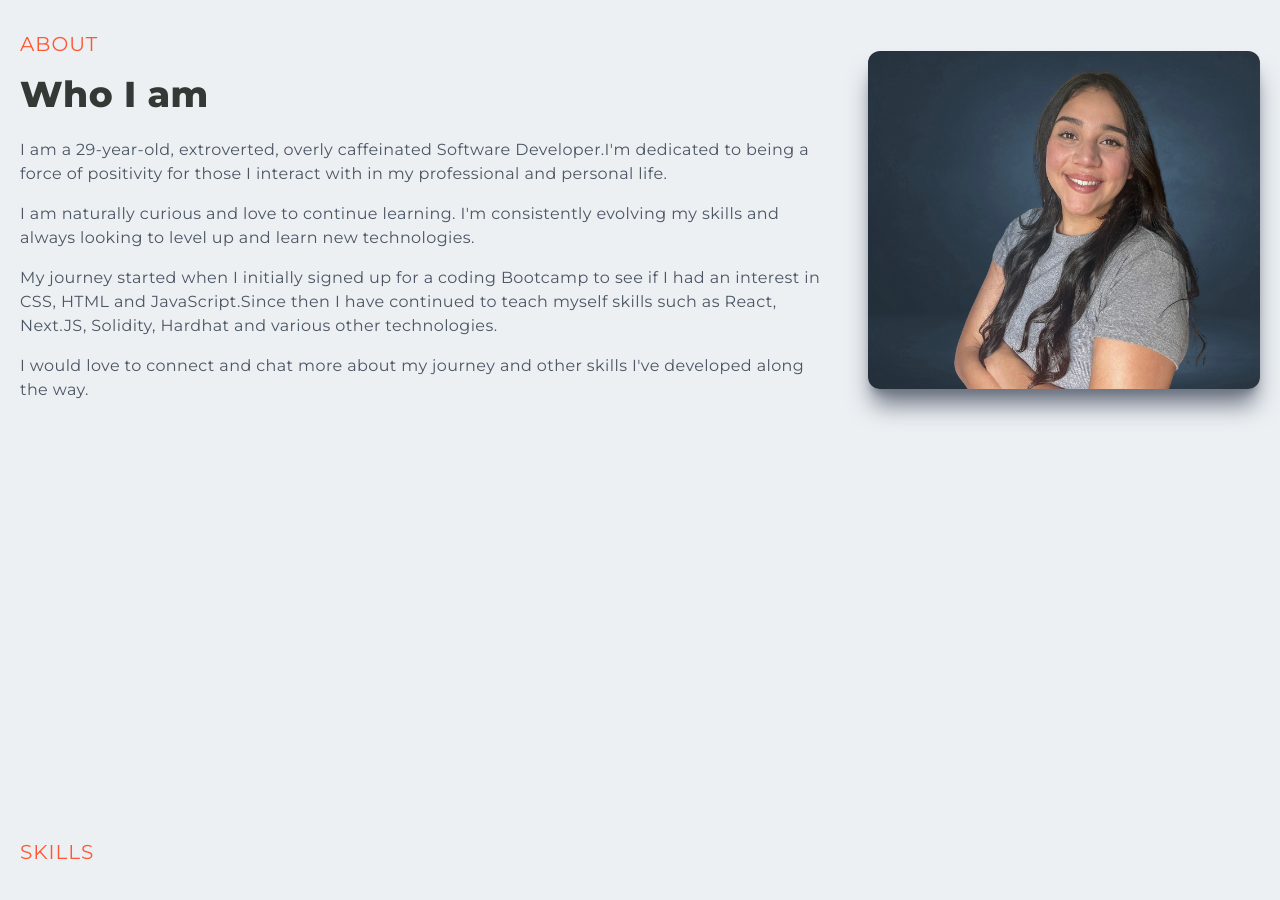
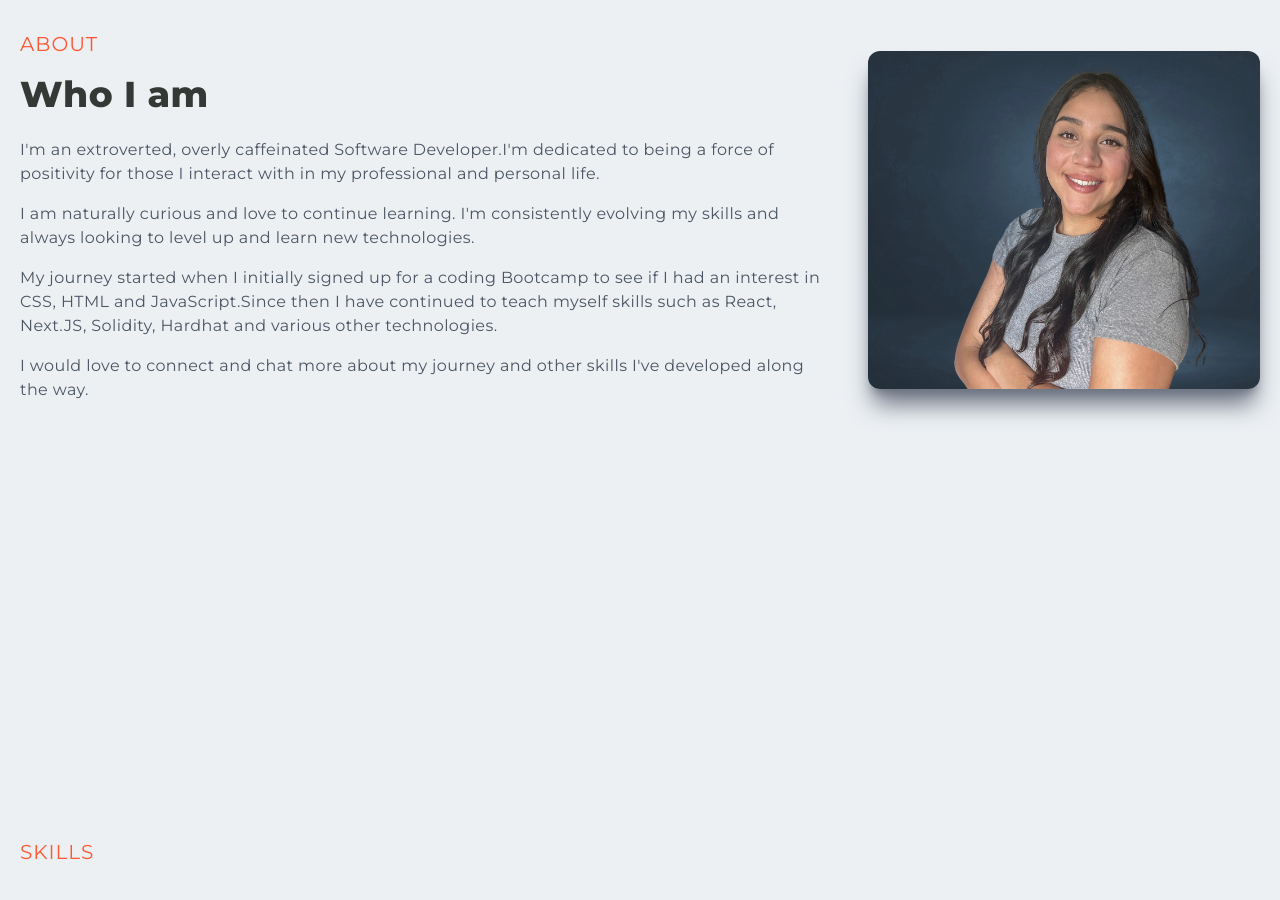
Before and after one commit to vsibley/nextjs-personal-portfolio, a Next.js app: page / in a window 1280 px wide. Shown: the part 980-1880 px from the top of the page. Built offline with nearby package versions, Linux system fonts and the light colour scheme.

Commit message:
updated about me

```diff
--- a/public/components/About.jsx
+++ b/public/components/About.jsx
@@ -10,7 +10,7 @@ const About = () => {
                 <div className='col-span-2'>
                     <p className='uppercase text-xl tracking-wider text-[#FF5733] dark:text-[#395B64]'>About</p>
                     <h2 className='py-4'>Who I am</h2>
-                    <p className='py-2 text-gray-600 dark:text-[#FAF9F6]'>I am a 29-year-old, extroverted, overly caffeinated Software Developer.I'm dedicated to being a force of positivity for those I interact with in my professional and personal life. </p>
+                    <p className='py-2 text-gray-600 dark:text-[#FAF9F6]'>I'm an extroverted, overly caffeinated Software Developer.I'm dedicated to being a force of positivity for those I interact with in my professional and personal life. </p>
                     <p className='py-2 text-gray-600 dark:text-[#FAF9F6]'>
                         I am naturally curious and love to continue learning. I'm consistently evolving my skills and always looking to level up and learn new technologies.
                     </p>
```
